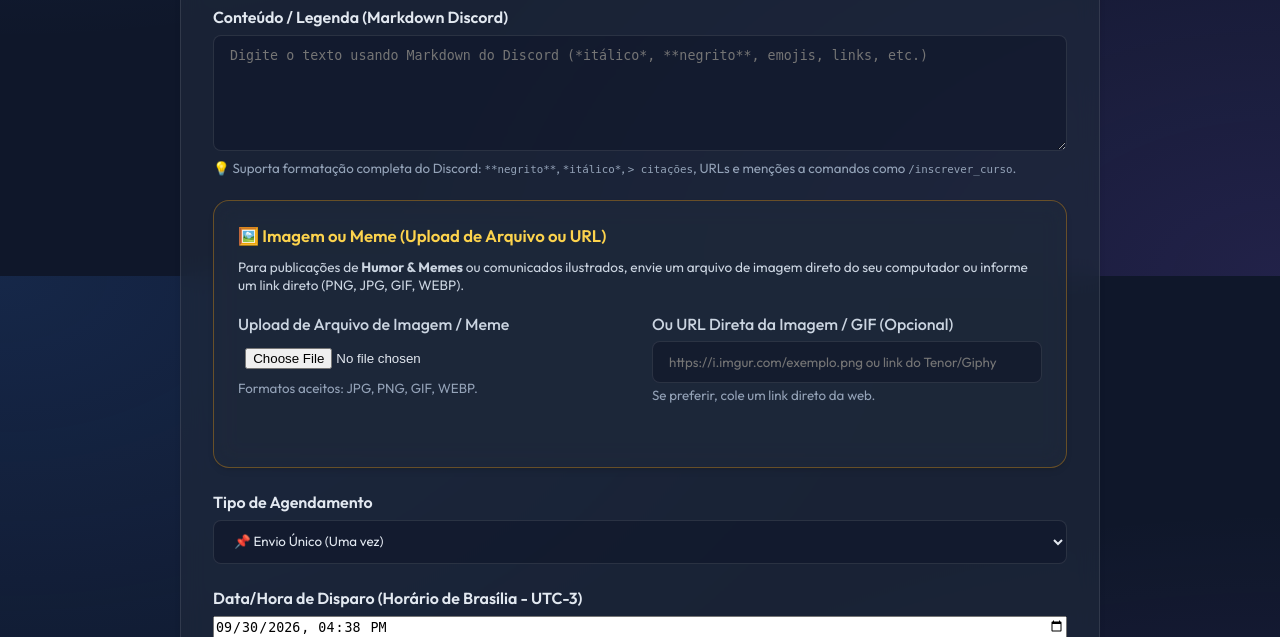
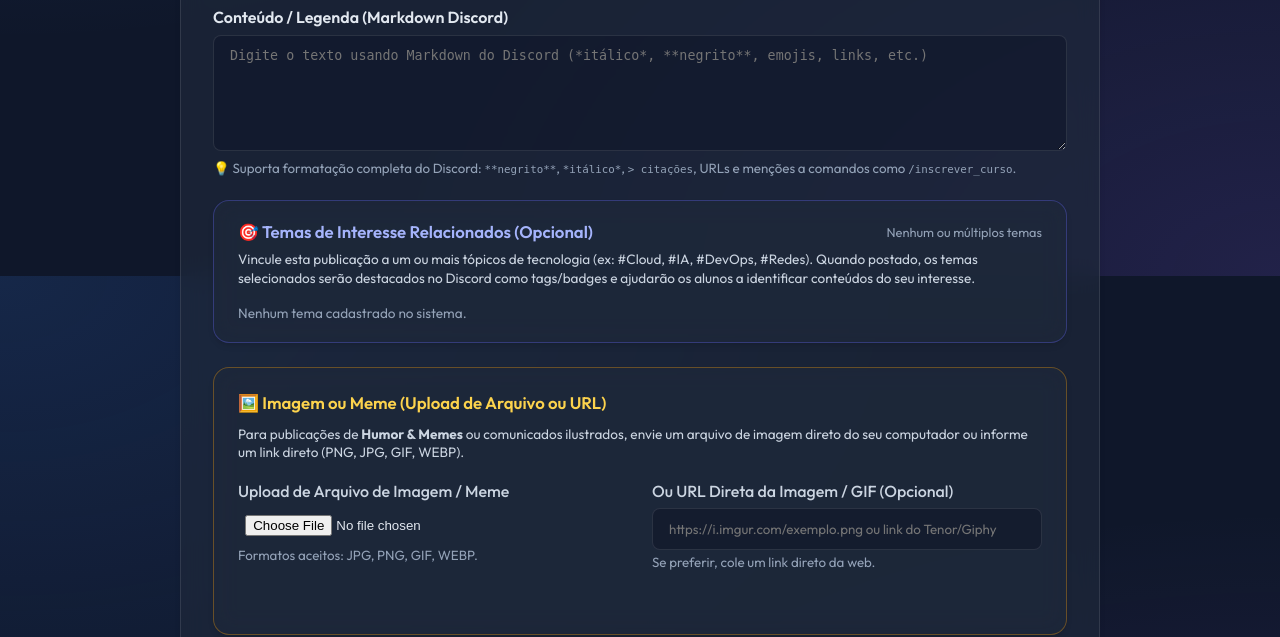
Before and after one commit to hpoyatos/pyAnimaGamification, a Flask app: page /ui/avisos/novo in a window 1280 px wide. Shown: the part 524-1161 px from the top of the page. Run offline with Flask 3, Linux system fonts and the light colour scheme; some libraries are stand-ins or nearby versions.

Commit message:
feat: add association between announcements and interest themes with Discord display support

```diff
--- a/forms/aviso_form.py
+++ b/forms/aviso_form.py
@@ -1,6 +1,6 @@
 from flask_wtf import FlaskForm
 from flask_wtf.file import FileField, FileAllowed
-from wtforms import StringField, TextAreaField, SelectField, IntegerField, BooleanField, DateTimeLocalField, SubmitField
+from wtforms import StringField, TextAreaField, SelectField, SelectMultipleField, IntegerField, BooleanField, DateTimeLocalField, SubmitField
 from wtforms.validators import DataRequired, Length, Optional, NumberRange
 
 class AvisoForm(FlaskForm):
@@ -10,6 +10,12 @@ class AvisoForm(FlaskForm):
         ('humor', '😂 Humor & Memes (#humor - 1021037661940629524)'),
         ('outro', '⚙️ Outro Canal (ID Manual)')
     ], default='avisos', validators=[DataRequired()])
+
+    temas = SelectMultipleField(
+        'Temas de Interesse Relacionados (Opcional)',
+        coerce=int,
+        validators=[Optional()]
+    )
 
     aviso_titulo = StringField('Título / Chamada', validators=[
         DataRequired(message='O título do aviso/notícia/meme é obrigatório.'),
--- a/templates/avisos/form.html
+++ b/templates/avisos/form.html
@@ -61,6 +61,36 @@
             <small style="color: #94a3b8; display: block; margin-top: 0.35rem;">
                 💡 Suporta formatação completa do Discord: <code>**negrito**</code>, <code>*itálico*</code>, <code>&gt; citações</code>, URLs e menções a comandos como <code>/inscrever_curso</code>.
             </small>
+        </div>
+
+        <!-- Bloco de Temas de Interesse Relacionados (Opcional) -->
+        <div class="glass" style="padding: 1.25rem 1.5rem; margin-bottom: 1.5rem; border-color: rgba(99, 102, 241, 0.35); background: rgba(30, 41, 59, 0.5);">
+            <div style="font-weight: 600; color: #a5b4fc; margin-bottom: 0.5rem; display: flex; align-items: center; justify-content: space-between; font-size: 1.05rem;">
+                <div style="display: flex; align-items: center; gap: 0.5rem;">
+                    🎯 Temas de Interesse Relacionados (Opcional)
+                </div>
+                <small style="font-weight: 400; color: #94a3b8; font-size: 0.8rem;">
+                    Nenhum ou múltiplos temas
+                </small>
+            </div>
+            <p style="font-size: 0.85rem; color: #cbd5e1; margin-bottom: 1rem; line-height: 1.4;">
+                Vincule esta publicação a um ou mais tópicos de tecnologia (ex: #Cloud, #IA, #DevOps, #Redes). Quando postado, os temas selecionados serão destacados no Discord como tags/badges e ajudarão os alunos a identificar conteúdos do seu interesse.
+            </p>
+
+            <div style="display: flex; flex-wrap: wrap; gap: 0.6rem;" id="temas_container">
+                {% for choice_id, choice_label in form.temas.choices %}
+                    {% set is_selected = form.temas.data and choice_id in form.temas.data %}
+                    <label class="tema-pill" style="display: inline-flex; align-items: center; gap: 0.45rem; padding: 0.45rem 0.85rem; border-radius: 9999px; background: {% if is_selected %}rgba(99, 102, 241, 0.25){% else %}rgba(15, 23, 42, 0.6){% endif %}; border: 1px solid {% if is_selected %}rgba(129, 140, 248, 0.7){% else %}rgba(148, 163, 184, 0.25){% endif %}; color: {% if is_selected %}#c7d2fe{% else %}#cbd5e1{% endif %}; cursor: pointer; font-size: 0.85rem; user-select: none; transition: all 0.2s ease;">
+                        <input type="checkbox" name="temas" value="{{ choice_id }}" {% if is_selected %}checked{% endif %} style="accent-color: #6366f1; cursor: pointer;" onchange="this.parentElement.style.background = this.checked ? 'rgba(99, 102, 241, 0.25)' : 'rgba(15, 23, 42, 0.6)'; this.parentElement.style.borderColor = this.checked ? 'rgba(129, 140, 248, 0.7)' : 'rgba(148, 163, 184, 0.25)'; this.parentElement.style.color = this.checked ? '#c7d2fe' : '#cbd5e1';">
+                        <span>🏷️ {{ choice_label }}</span>
+                    </label>
+                {% else %}
+                    <span style="color: #94a3b8; font-size: 0.85rem;">Nenhum tema cadastrado no sistema.</span>
+                {% endfor %}
+            </div>
+            {% if form.temas.errors %}
+                <span class="error-msg">{{ form.temas.errors[0] }}</span>
+            {% endif %}
         </div>
 
         <!-- Bloco de Mídia / Imagens & Memes -->
--- a/views/aviso_view.py
+++ b/views/aviso_view.py
@@ -5,6 +5,7 @@ from werkzeug.utils import secure_filename
 from flask import Blueprint, render_template, redirect, url_for, flash, request, current_app
 from extensions import db
 from models.aviso import AnimaAviso
+from models.quiz import TemaInteresse
 from forms.aviso_form import AvisoForm
 from utils.discord_api import send_discord_channel_message
 from utils.llm_helper import gerar_variacao_aviso
@@ -31,6 +32,19 @@ def _garantir_colunas_db():
                 pass
             try:
                 conn.execute(db.text("ALTER TABLE anima_avisos ADD COLUMN aviso_imagem_url VARCHAR(500) NULL"))
+                conn.commit()
+            except Exception:
+                pass
+            try:
+                conn.execute(db.text("""
+                    CREATE TABLE IF NOT EXISTS anima_aviso_tema (
+                        aviso_id INT NOT NULL,
+                        temas_interesse_id INT NOT NULL,
+                        PRIMARY KEY (aviso_id, temas_interesse_id),
+                        CONSTRAINT fk_aviso_tema_aviso FOREIGN KEY (aviso_id) REFERENCES anima_avisos (aviso_id) ON DELETE CASCADE,
+                        CONSTRAINT fk_aviso_tema_tema FOREIGN KEY (temas_interesse_id) REFERENCES anima_temas_interesse (temas_interesse_id) ON DELETE CASCADE
+                    ) ENGINE=InnoDB DEFAULT CHARSET=utf8mb4 COLLATE=utf8mb4_unicode_ci;
+                """))
                 conn.commit()
             except Exception:
                 pass
@@ -80,6 +94,9 @@ def create_aviso():
     _garantir_colunas_db()
     form = AvisoForm()
 
+    temas_disponiveis = TemaInteresse.query.order_by(TemaInteresse.temas_interesse_nome).all()
+    form.temas.choices = [(t.temas_interesse_id, f"{t.temas_interesse_nome} (#{t.temas_interesse_tag})" if t.temas_interesse_tag else t.temas_interesse_nome) for t in temas_disponiveis]
+
     if request.method == 'GET':
         form.aviso_categoria.data = 'avisos'
         form.aviso_canal_id.data = CANAL_AVISOS
@@ -109,6 +126,11 @@ def create_aviso():
             aviso_ativo=bool(form.aviso_ativo.data),
             aviso_dt_proximo_envio=form.aviso_dt_proximo_envio.data or get_local_now()
         )
+
+        # Associa temas de interesse se selecionados
+        if form.temas.data:
+            novo_aviso.temas = TemaInteresse.query.filter(TemaInteresse.temas_interesse_id.in_(form.temas.data)).all()
+
         db.session.add(novo_aviso)
         db.session.commit()
         flash('Publicação cadastrada com sucesso!', 'success')
@@ -129,9 +151,13 @@ def update_aviso(id):
     aviso = AnimaAviso.query.get_or_404(id)
     form = AvisoForm(obj=aviso)
 
+    temas_disponiveis = TemaInteresse.query.order_by(TemaInteresse.temas_interesse_nome).all()
+    form.temas.choices = [(t.temas_interesse_id, f"{t.temas_interesse_nome} (#{t.temas_interesse_tag})" if t.temas_interesse_tag else t.temas_interesse_nome) for t in temas_disponiveis]
+
     if request.method == 'GET':
         if aviso.aviso_categoria:
             form.aviso_categoria.data = aviso.aviso_categoria
+        form.temas.data = [t.temas_interesse_id for t in aviso.temas]
 
     if form.validate_on_submit():
         # Trata upload de imagem nova ou atualização de URL
@@ -153,6 +179,12 @@ def update_aviso(id):
         aviso.aviso_ia_prompt = form.aviso_ia_prompt.data.strip() if form.aviso_ia_prompt.data else None
         aviso.aviso_ativo = bool(form.aviso_ativo.data)
         aviso.aviso_dt_proximo_envio = form.aviso_dt_proximo_envio.data
+
+        # Atualiza temas de interesse vinculados
+        if form.temas.data:
+            aviso.temas = TemaInteresse.query.filter(TemaInteresse.temas_interesse_id.in_(form.temas.data)).all()
+        else:
+            aviso.temas = []
 
         db.session.commit()
         flash('Publicação atualizada com sucesso!', 'success')
@@ -205,6 +237,17 @@ def disparar_aviso(id):
         "timestamp": datetime.utcnow().isoformat()
     }
 
+    # Destaca temas de interesse vinculados no Embed do Discord
+    if aviso.temas:
+        tags_str = "  ".join([f"🏷️ `#{t.temas_interesse_tag or t.temas_interesse_nome.replace(' ', '')}`" for t in aviso.temas])
+        embed["fields"] = [
+            {
+                "name": "🎯 Temas de Interesse Relacionados",
+                "value": tags_str,
+                "inline": False
+            }
+        ]
+
     # 3. Trata anexo de imagem / meme local ou remoto
     file_path_to_send = None
     if aviso.aviso_imagem_url:
```
Also changed, not shown: discord_bot/cogs/avisos_cog.py (+20 -0 lines), models/aviso.py (+29 -0 lines), templates/avisos/list.html (+12 -1 lines).
